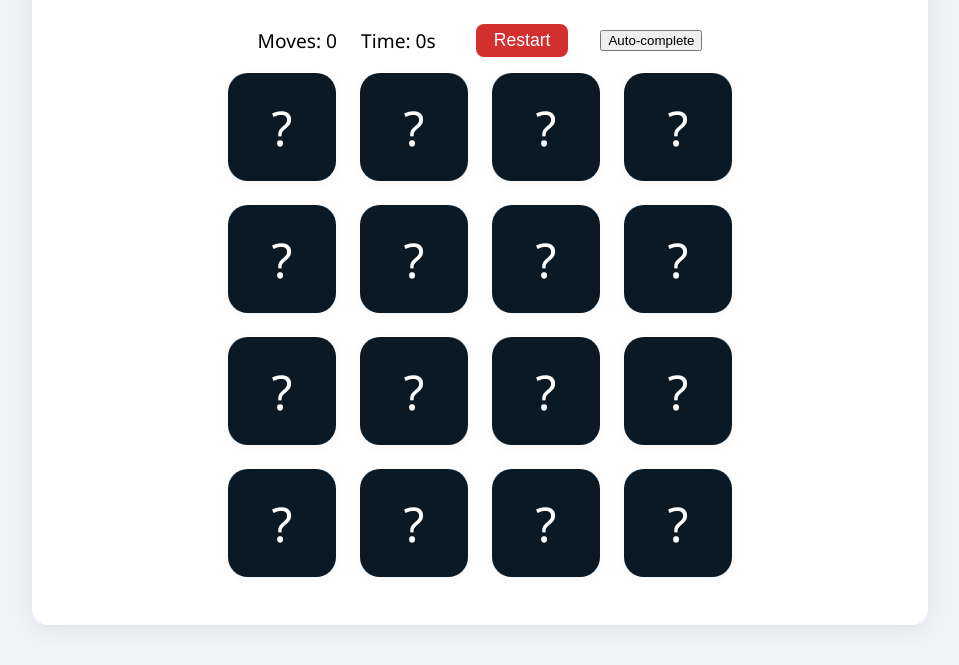
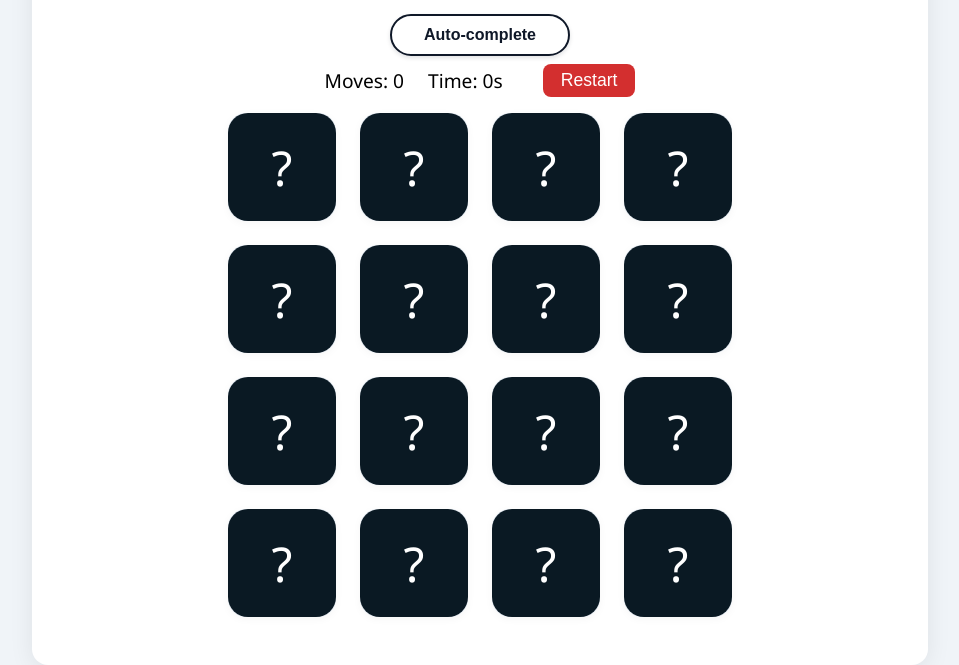
Before and after one commit to NickG-HM/4x4_game, a plain HTML site: page index.html in a window 1280 px wide. Shown: the part 157-822 px from the top of the page, without its empty margins (160-1119 px from the left). Before the commit the page ends 800 px from the top, so only its background shows below. Drawn offline with Linux system fonts and the light colour scheme.

Commit message:
Move Auto-complete button under headline, center and style it

```diff
--- a/script.js
+++ b/script.js
@@ -55,10 +55,6 @@ function createBoard() {
   });
   cardImages = shuffle(cardImages);
 
-  // Remove JS override of gridTemplateColumns/Rows so CSS controls layout
-  // board.style.gridTemplateColumns = 'repeat(8, 1fr)';
-  // board.style.gridTemplateRows = 'repeat(2, 1fr)';
-
   cards = cardImages.map((cardObj, idx) => {
     const card = document.createElement('div');
     card.classList.add('card');
@@ -75,13 +71,15 @@ function createBoard() {
     return card;
   });
 
-  const autoCompleteBtn = document.createElement('button');
+  // Move/create the Auto-complete button under the headline
+  let autoCompleteBtn = document.getElementById('auto-complete-btn');
+  if (!autoCompleteBtn) {
+    autoCompleteBtn = document.createElement('button');
+    autoCompleteBtn.id = 'auto-complete-btn';
     autoCompleteBtn.textContent = 'Auto-complete';
     autoCompleteBtn.className = 'btn-outline';
     autoCompleteBtn.setAttribute('aria-label', 'Auto-complete (for testing)');
-  autoCompleteBtn.style.marginLeft = '8px';
     autoCompleteBtn.addEventListener('click', () => {
-    // Flip and match all cards instantly
       cards.forEach(card => {
         card.classList.add('flipped', 'matched');
       });
@@ -89,10 +87,12 @@ function createBoard() {
       moves++;
       moveCounter.textContent = `Moves: ${moves}`;
       clearInterval(timerInterval);
-    setTimeout(endGame, 500); // Show victory after short delay
+      setTimeout(endGame, 500);
     });
-  // Insert the button next to Restart
-  restartBtn.parentNode.appendChild(autoCompleteBtn);
+    // Insert after the headline
+    const headline = document.querySelector('.game-container h1');
+    headline.insertAdjacentElement('afterend', autoCompleteBtn);
+  }
 }
 
 function handleCardClick(card) {
--- a/style.css
+++ b/style.css
@@ -393,3 +393,22 @@ h1 {
   margin-bottom: 18px;
   margin-top: 0;
 }
+
+#auto-complete-btn {
+  display: block;
+  margin: 16px auto 0 auto;
+  font-size: 1rem;
+  border-radius: 999px;
+  padding: 10px 32px;
+  border: 2px solid #0F1828;
+  background: transparent;
+  color: #0F1828;
+  font-weight: 600;
+  box-shadow: 0 2px 4px 0 #0F182820;
+  cursor: pointer;
+  transition: background 0.15s, color 0.15s;
+}
+#auto-complete-btn:focus, #auto-complete-btn:hover {
+  background: #f0f4fa;
+  color: #0F1828;
+}
```
Lines whose indentation alone changed are shown as unchanged.
